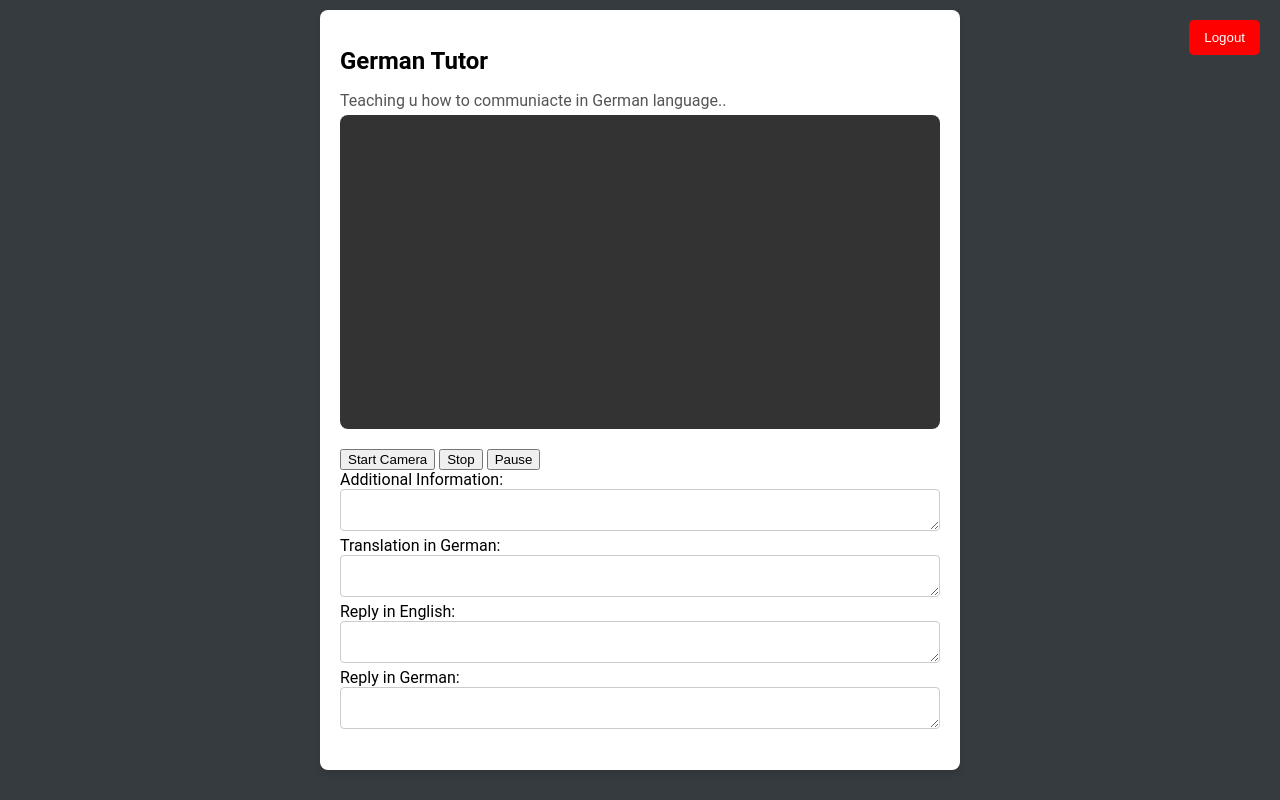
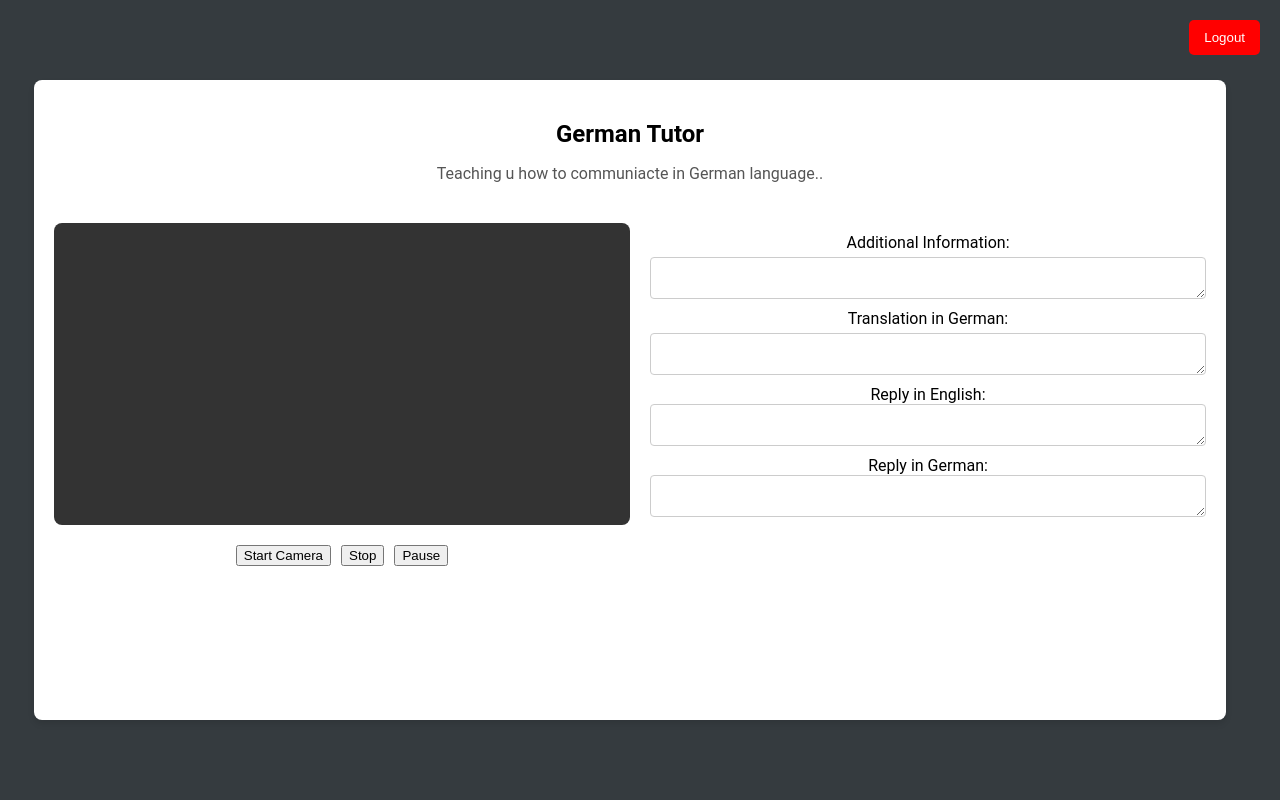
Before and after one commit to niharraju4/Friendly_AI, a Python web app: template templates/reply3.html in a window 1280 px wide. Run offline with Jinja, Linux system fonts and the light colour scheme; the template is opened without the code that fills it, so the values that code supplies are empty.

Commit message:
ui changes

```diff
--- a/templates/reply3.html
+++ b/templates/reply3.html
@@ -27,6 +27,25 @@
         /* Adjust right position */
 
     }
+    #iconai {
+        margin: 10px;
+        /* Add margin for spacing */
+        /* Red color for demonstration */
+        color: #fff;
+        /* White text color */
+        padding: 10px 15px;
+        /* Padding for better visual appearance */
+        border: none;
+        border-radius: 5px;
+        cursor: pointer;
+        position: fixed;
+        /* Fixed position */
+        top: 10px;
+        /* Adjust top position */
+        left: 10px;
+        /* Adjust right position */
+
+    }
 
     body {
             display: flex;
@@ -45,13 +64,15 @@
     }
 
     .card {
-        max-width: 600px;
-        width: 100%;
+        max-width: 1200px;
+        width:90%;
+        min-height: 600px;
+        height: 60%;
         background-color: #fff;
         box-shadow: 0 4px 6px rgba(0, 0, 0, 0.1);
         padding: 20px;
         border-radius: 8px;
-        margin-bottom: 20px;
+        margin-right: 20px;
     }
 
     h1 {
@@ -71,6 +92,7 @@
         padding: 10px;
         border-radius: 8px;
         margin-bottom: 20px;
+
     }
 
     video {
@@ -95,8 +117,9 @@
     .text-boxes {
         display: flex;
         flex-direction: column;
-        align-items: flex-start;
+        align-items: center;
         width: 100%;
+        margin-bottom: 5px;
     }
 
     .text-box {
@@ -109,25 +132,36 @@
     }
 </style>
 
+
 <body class="flex items-center justify-center h-screen bg-gray-100">
+    <div>
     <button id="logoutButton" onclick="logout()">Logout</button>
+    </div>
     <div class="card">
-        <h1>German Tutor</h1>
-        <p>Teaching u how to communiacte in German language..</p>
-
-        <div class="video-container" id="videoContainer">
+    <div >
+        <h1 style="justify-content: center;display: flex; margin-top: 20px;">German Tutor</h1>
+        <p style="justify-content: center;display: flex; margin-bottom: 40px; ">Teaching u how to communiacte in German language..</p>
+    </div>
+<div style="width: 100%;display: flex;">
+    <div style="width: 100%;height: 100%;object-fit: cover;display: block;min-width: 50%;margin-right: 20px;">
+        <div class="video-container" id="videoContainer" >
 
             <video id="videoStream" autoplay></video>
         </div>
-        <button id="startButton">Start Camera</button>
-        <button id="stopButton">Stop</button>
+        <div style="justify-content: center;display: flex; ">
+            <button id="startButton" style="margin-right: 10px;">Start Camera</button>
+        <button id="stopButton" style="margin-right: 10px;">Stop</button>
         <button id="PauseButton">Pause</button>
-        <div class="text-boxes">
-            <label for="infoTextBox">Additional Information:</label>
+        </div>
+
+    </div>
+    <div style="display: inline-block;width: 100%;">
+        <div class="text-boxes" style="justify-content: center;display: flex; ">
+            <label for="infoTextBox" style="margin-bottom: 5px;margin-top: 10px;">Additional Information:</label>
             <textarea id="infoTextBox" class="text-box"></textarea>
         </div>
         <div class="text-boxes">
-            <label for="GermanQuestionTextArea">Translation in German:</label>
+            <label for="GermanQuestionTextArea"style="margin-bottom: 5px;">Translation in German:</label>
             <textarea id="GermanQuestionTextArea" class="text-box"></textarea>
         </div>
         <div class="text-boxes">
@@ -138,7 +172,8 @@
             <label for="GermanAnswerTextArea">Reply in German:</label>
             <textarea id="GermanAnswerTextArea" class="text-box"></textarea>
         </div>
-
+    </div>
+    </div>
 
         <p id="output"></p>
     </div>
```
Also changed, not shown: templates/dashboard.html (+15 -28 lines), templates/reply1.html (+51 -12 lines), templates/reply2.html (+75 -28 lines).
